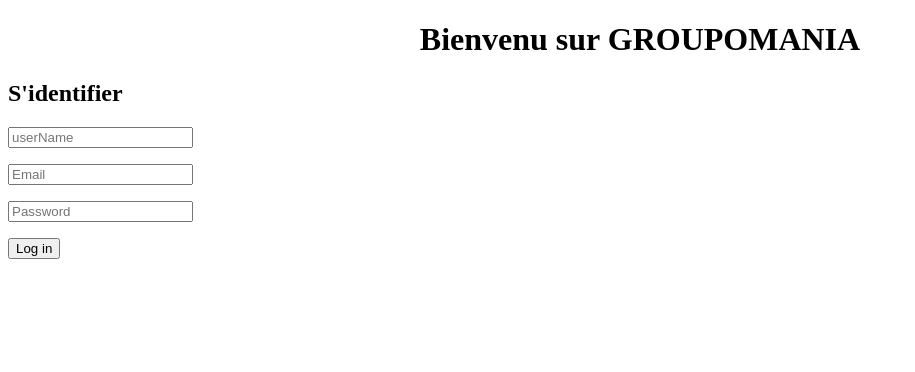
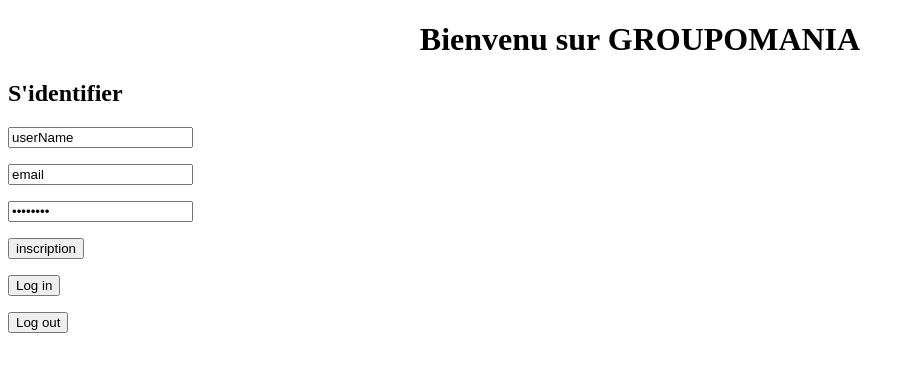
Before and after one commit to Kristeauf/groupomania, an Angular app in the folder front/groupomania/: page /connexion in a window 1280 px wide. Shown: the top 372 px of the page, without its empty margins (0-915 px from the left). Built offline with nearby package versions, Linux system fonts and the light colour scheme.

Commit message:
modif user service

```diff
--- a/front/groupomania/src/app/app.module.ts
+++ b/front/groupomania/src/app/app.module.ts
@@ -1,6 +1,6 @@
 import { NgModule } from '@angular/core';
 import { BrowserModule } from '@angular/platform-browser';
-
+import { HttpClientModule } from "@angular/common/http";
 import { AppRoutingModule } from './app-routing.module';
 import { AppComponent } from './app.component';
 import { LoggComponent } from './logg/logg.component';
@@ -12,6 +12,7 @@
   ],
   imports: [
     BrowserModule,
+    HttpClientModule,
     AppRoutingModule,
     FormsModule,
     ReactiveFormsModule,
--- a/front/groupomania/src/app/logg/logg.component.html
+++ b/front/groupomania/src/app/logg/logg.component.html
@@ -4,10 +4,13 @@
     <h2 class="login-header">S'identifier</h2>
     <form [formGroup]="loginForm" class="login-container" (ngSubmit)="onConnexion()">
         <p [ngClass]="{ 'has-error': isSubmitted && formControls['userName'].errors }">
-            <input type="text" placeholder="userName" formControlName="userName">
+            <input ngModel="userName"  type="text" placeholder="userName" formControlName="userName">
           </p>
+          <div *ngIf="isSubmitted && formControls['userName'].errors" class="help-block">
+            <div *ngIf="formControls['userName'].errors['required']"><font color="red">Le nom d'utilisateur est requis</font></div>
+          </div>
       <p [ngClass]="{ 'has-error': isSubmitted && formControls['email'].errors }">
-        <input type="email" placeholder="Email" formControlName="email">
+        <input ngModel="email"  type="email" placeholder="Email" formControlName="email">
       </p>
 
       <div *ngIf="isSubmitted && formControls['email'].errors" class="help-block">
@@ -15,7 +18,7 @@
       </div>
 
       <p [ngClass]="{ 'has-error': isSubmitted && formControls['password'].errors }">
-        <input type="password" placeholder="Password" formControlName="password">
+        <input ngModel="password" type="password" placeholder="Password" formControlName="password">
       </p>
 
       <div *ngIf="isSubmitted && formControls['password'].errors" class="help-block">
@@ -23,7 +26,12 @@
       </div>
 
       <p>
+        <input type="submit" value="inscription" (click)="signUp()">
+      </p>
+      <p>
         <input type="submit" value="Log in">
+      </p><p>
+        <input type="submit" value="Log out">
       </p>
     </form>
   </div>
--- a/front/groupomania/src/app/logg/logg.component.ts
+++ b/front/groupomania/src/app/logg/logg.component.ts
@@ -1,7 +1,13 @@
+import { HttpClient } from '@angular/common/http';
 import { Component, OnInit } from '@angular/core';
 import { FormBuilder, FormGroup, Validators } from  '@angular/forms';
 import { Router } from  '@angular/router';
+
+
 import { AuthService } from  '../auth.service';
+ import { User} from "../user";
+import { UserService } from '../user.service';
+
 @Component({
   selector: 'app-logg',
   templateUrl: './logg.component.html',
@@ -11,24 +17,55 @@
 
   loginForm!: FormGroup;
   isSubmitted  =  false;
+
   constructor(private authService: AuthService,
-    private router: Router, private formBuilder: FormBuilder) { }
+    private router: Router, private formBuilder: FormBuilder,private userService:UserService) { } //,)//
 
   ngOnInit() {this.loginForm  =  this.formBuilder.group({
     userName:['', Validators.required],
       email: ['', Validators.required],
       password: ['', Validators.required]
   });
-  }
+   }
   get formControls() { return this.loginForm.controls; }
   onConnexion(){
-    console.log(this.loginForm.value);
+    // console.log(this.loginForm.value);
     this.isSubmitted = true;
     if(this.loginForm.invalid){
       return;
     }
+
+
     this.authService.onConnexion(this.loginForm.value);
 
   }
 
+signUp(){
+alert(JSON.stringify(this.loginForm.value));
+  this.userService.addUser(this.loginForm.value);
+
+
 }
+
+
+
+
+
+
+
+
+
+
+
+
+
+
+
+}
+
+
+
+
+function addUser(value: any) {
+  throw new Error('Function not implemented.');
+}
--- /dev/null
+++ b/front/groupomania/src/app/user.service.ts
@@ -0,0 +1,45 @@
+// import {Injectable} from "@angular/core";
+// import { HttpClient } from "@angular/common/http";
+// import {  User} from "./user";
+// import {AuthService  } from "./auth.service";
+// import {Observable} from "rxjs";
+
+// @Injectable()
+// export class UserService {
+// constructor(private http:HttpClient,public authService:AuthService){}
+// create(data:User):Observable<any>{return this.http.post(`${baseUrl}'/auth/signup`,data)}
+// }
+
+
+
+import { Injectable } from '@angular/core';
+import { HttpClient } from '@angular/common/http';
+import { Observable, throwError, } from 'rxjs';
+import { User } from './user';
+import { catchError, retry } from "rxjs/operators";
+const baseUrl = ' http://localhost:3000/api'
+@Injectable({ providedIn: 'root' })
+export class UserService {
+    constructor(private http: HttpClient) { }
+
+
+
+    //     register(user: User) {
+    //         return this.http.post(`${baseUrl}/auth/signup`, user);
+    //     }
+
+    //     delete(id: number) {
+    //         return this.http.delete(`${baseUrl}/users/${id}`);
+    //     }
+    // }
+    addUser(user: User): Observable<User> {
+        const formData = new FormData();
+        formData.append("userName", user.userName);
+        formData.append("email", user.email);
+        formData.append("password", user.password);
+        return this.http.post<User>(`${baseUrl}/auth/signup`, FormData)
+
+    }
+
+
+}
--- a/front/groupomania/src/app/user.ts
+++ b/front/groupomania/src/app/user.ts
@@ -1,4 +1,5 @@
 export interface User {
+   id:number;
     userName:string;
     email:string;
     password:string;
```
Also changed, not shown: 2 other files (tests, documents, lock files or other folders).
